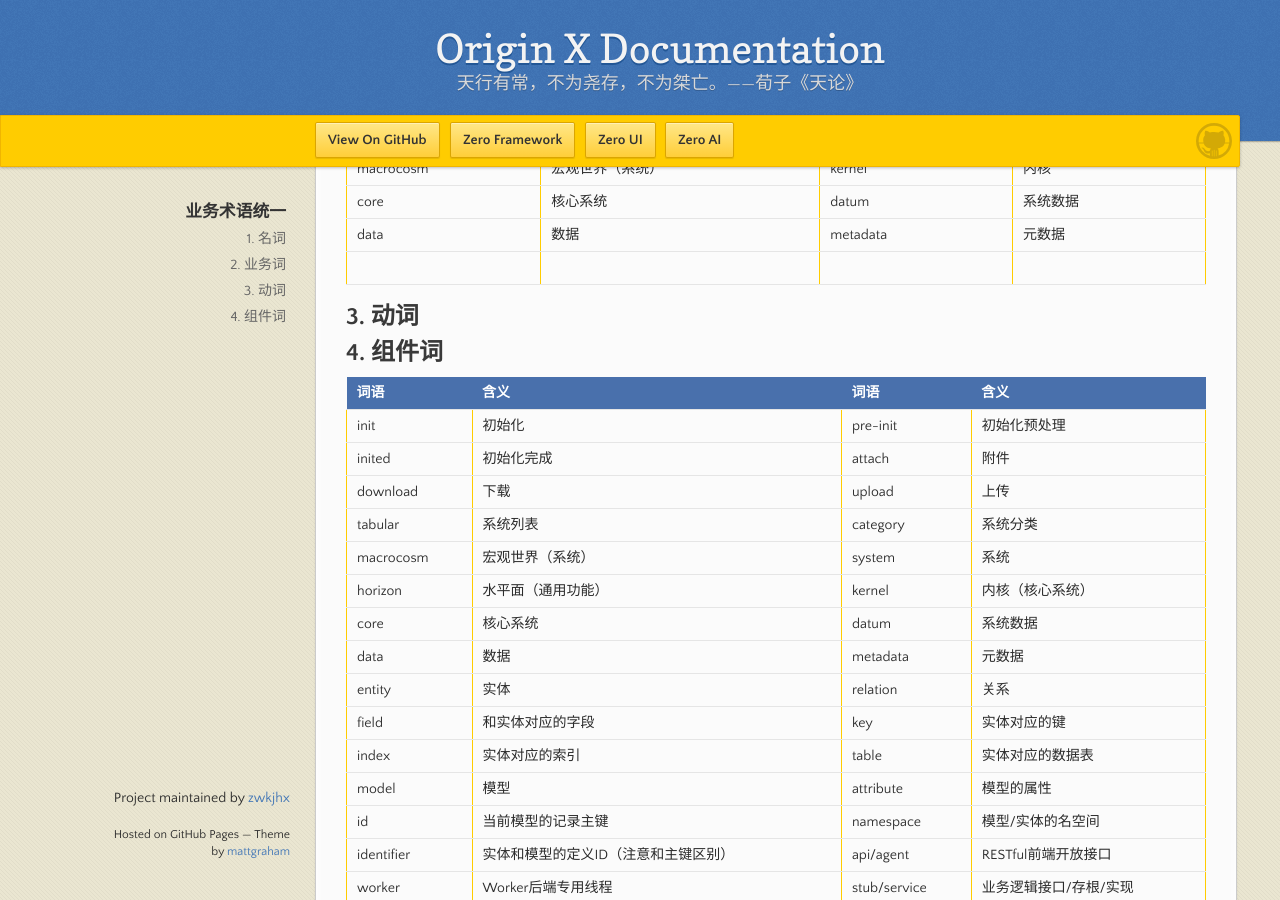
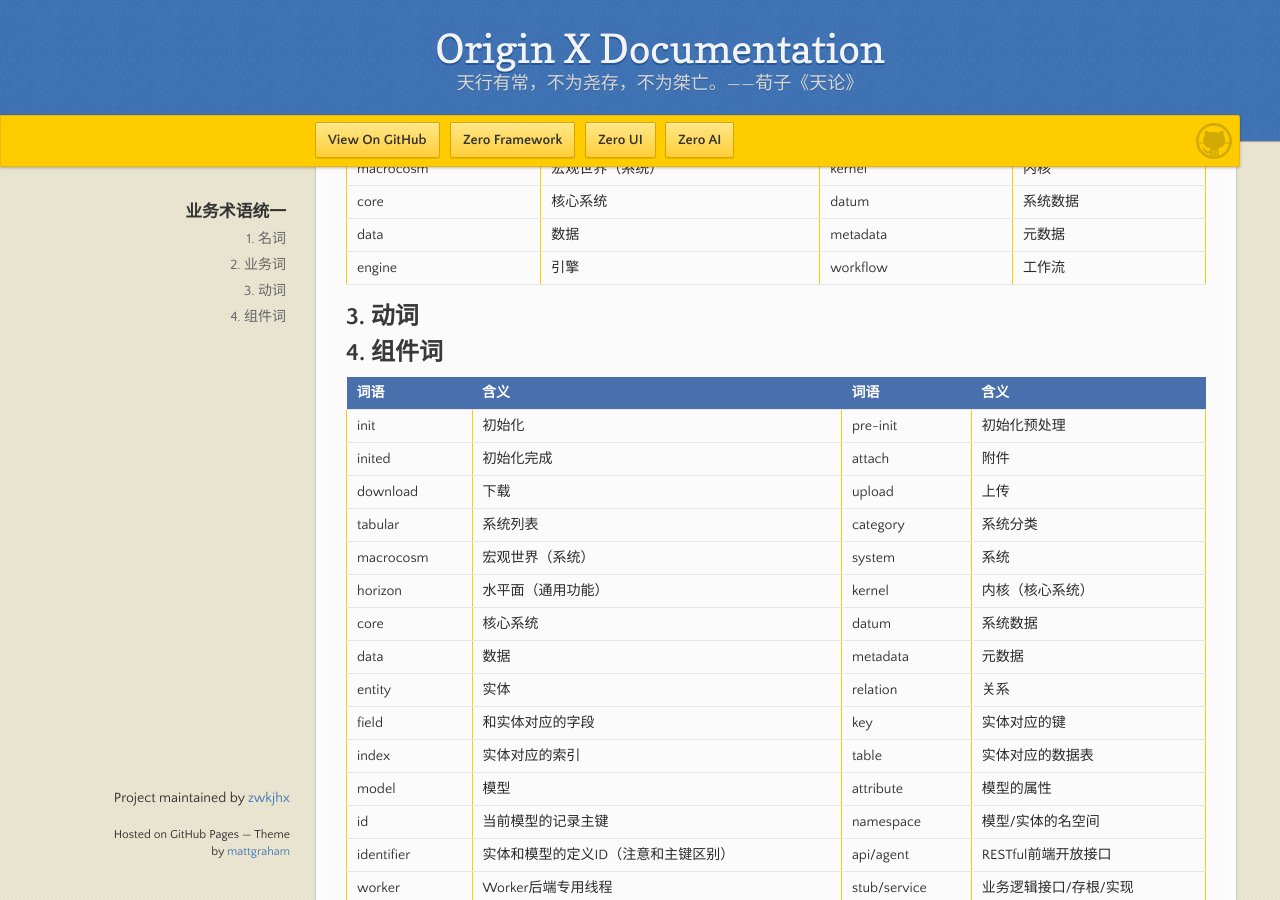
Before and after one commit to zwkjhx/ox-doc, a Jekyll site: the page built from specification/main/spc-000-ye-wu-zhu-yu-gui-fan.md, in a window 1280 px wide and 900 px high, scrolled down 673 px. Built offline with Jekyll 4.4.1, drawn with Linux system fonts in a browser that asks for light colours; our own code applies the rules of GitHub Pages for plain Markdown files.

Commit message:
Updates specification/main/spc-000-ye-wu-zhu-yu-gui-fan.md
Auto commit by GitBook Editor

```diff
--- a/specification/main/spc-000-ye-wu-zhu-yu-gui-fan.md
+++ b/specification/main/spc-000-ye-wu-zhu-yu-gui-fan.md
@@ -25,10 +25,9 @@
 | macrocosm | 宏观世界（系统） | kernel | 内核 |
 | core | 核心系统 | datum | 系统数据 |
 | data | 数据 | metadata | 元数据 |
-|  |  |  |  |
+| engine | 引擎 | workflow | 工作流 |
 
 ## 3. 动词
-
 
 ## 4. 组件词
 
```
